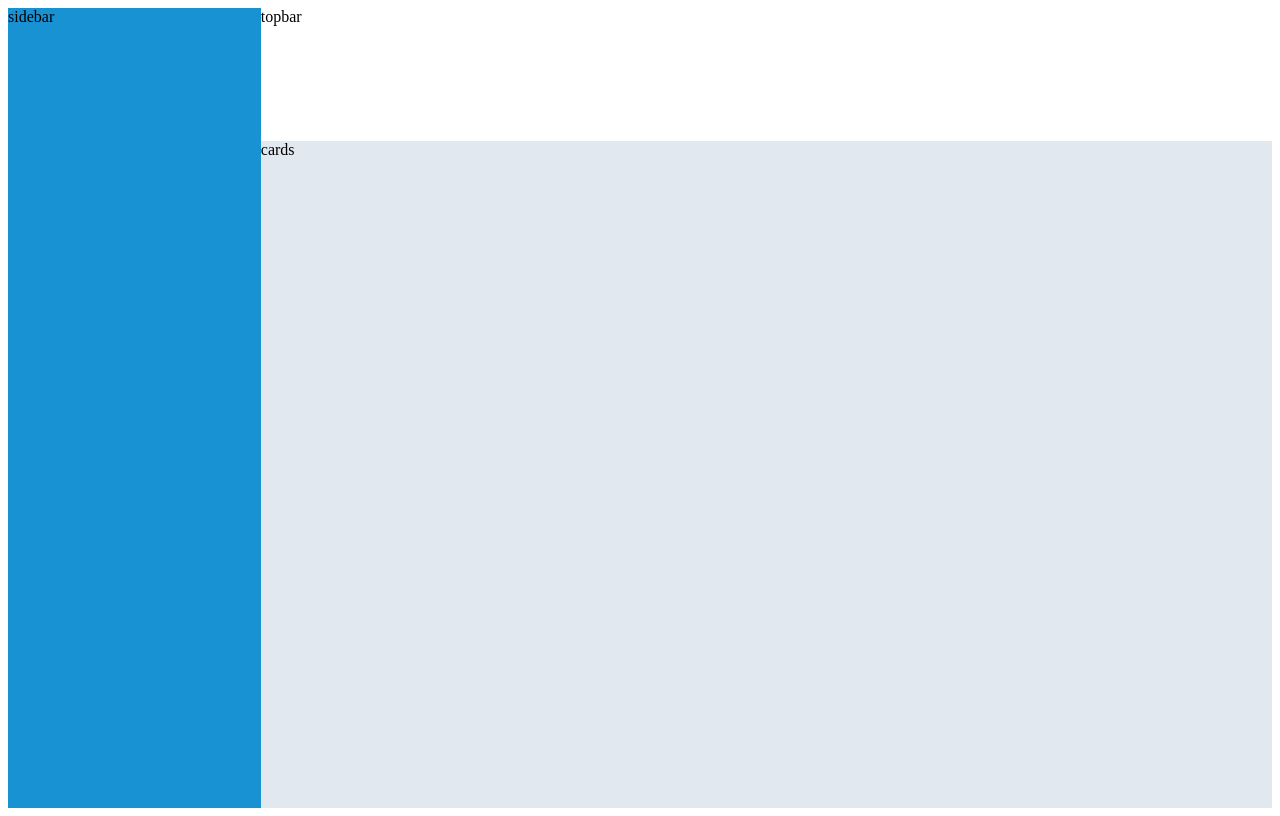
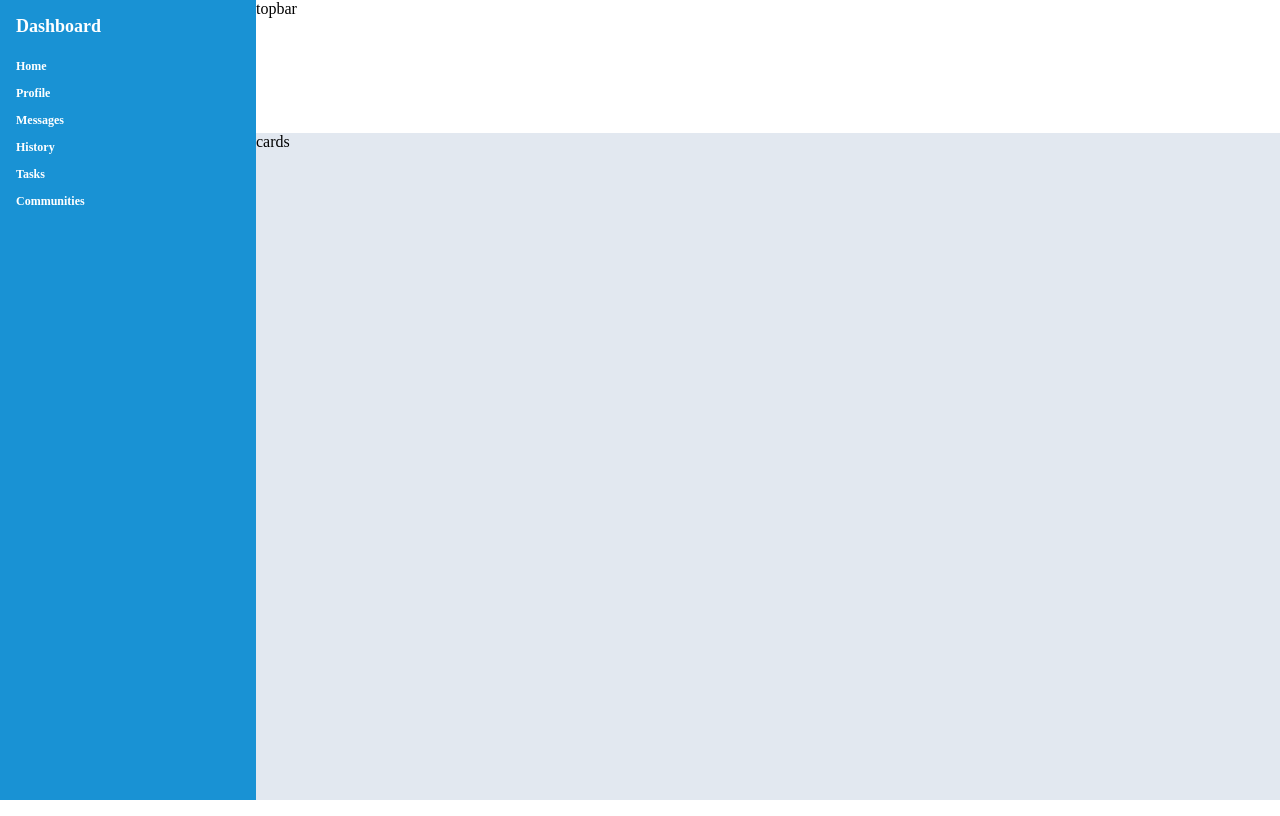
Before and after one commit to ssj05/dashboard, a plain HTML site: page index.html in a window 1280 px wide. Drawn offline with Linux system fonts and the light colour scheme.

Commit message:
add nav buttons in sidebar

```diff
--- a/index.html
+++ b/index.html
@@ -9,7 +9,19 @@
 </head>
 
 <body>
-  <div class="sidebar">sidebar</div>
+  <div class="sidebar">
+    <div class="topLogo">Dashboard</div>
+    <div class="nav1">
+      <ul>
+        <li>Home</li>
+        <li>Profile</li>
+        <li>Messages</li>
+        <li>History</li>
+        <li>Tasks</li>
+        <li>Communities</li>
+      </ul>
+    </div>
+  </div>
   <div class="main">
     <div class="top-bar">topbar</div>
     <div class="content">cards</div>
--- a/style.css
+++ b/style.css
@@ -1,14 +1,38 @@
+* {
+  margin: 0;
+  padding: 0;
+}
+
 body {
+  font-family: "sans-serif";
   display: grid;
   grid-template-columns: repeat(5, 1fr);
 }
 
+/* SIDEBAR */
 .sidebar {
   background-color: #1992d4;
+  color: #fff;
   height: 100vh;
   grid-column: 1 / 2;
+  font-weight: bold;
 }
 
+.topLogo {
+  padding: 16px;
+  font-size: 18px;
+}
+
+.nav1 ul {
+  font-size: 12px;
+  list-style: none;
+}
+
+.nav1 li {
+  padding: 6px 16px;
+}
+
+/* MAIN-CONTENT */
 .main {
   background-color: #e2e8f0;
   height: 100vh;
@@ -17,6 +41,7 @@ body {
   grid-template-rows: repeat(6, 1fr);
 }
 
+/* TOP-BAR */
 .top-bar {
   background-color: #fff;
   grid-row: 1 / 2;
```
